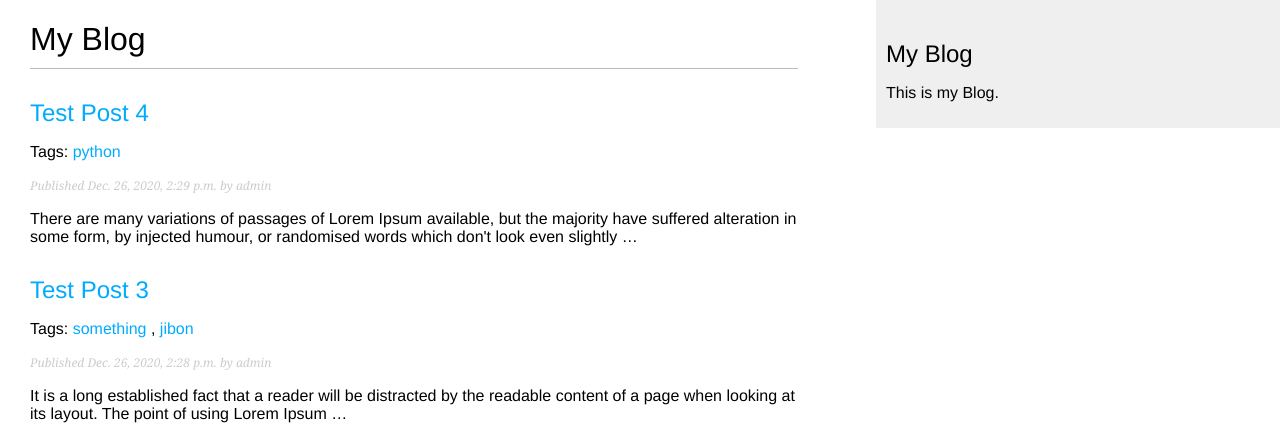
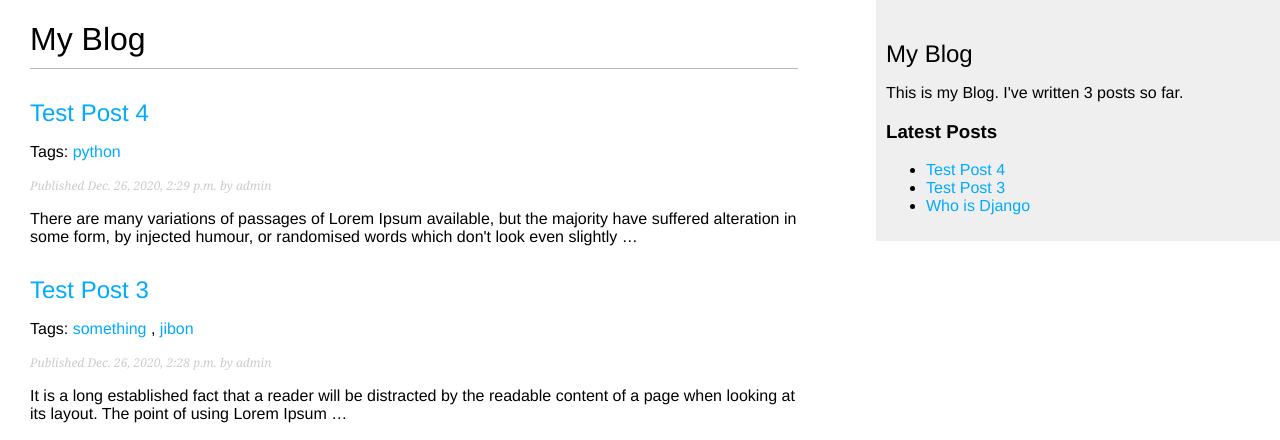
Before and after one commit to jiaulislam/learningDjango, a Django app: page /blog/ in a window 1280 px wide. Shown: the top 440 px of the page. Run offline with Django 3.2, Linux system fonts and the light colour scheme; data comes from the database, SQL or seed files in the repository; parts of the project's set-up code (start-up, migrations or seed data) failed here and were passed over.

Commit message:
latest post card added

```diff
--- a/blog/models.py
+++ b/blog/models.py
@@ -47,7 +47,8 @@ class Post(models.Model):
         return reverse('blog:post_detail',
                        args=[self.publish.year,
                              self.publish.month,
-                             self.publish.day, self.slug])
+                             self.publish.day,
+                             self.slug])
 
 
 class Comment(models.Model):
--- a/blog/templates/blog/base.html
+++ b/blog/templates/blog/base.html
@@ -1,3 +1,4 @@
+{% load blog_tags %}
 {% load static %}
 <!DOCTYPE html>
 <html lang="en">
@@ -15,7 +16,11 @@
 
     <div id="sidebar">
         <h2> My Blog </h2>
-        <p>This is my Blog.</p>
+        <p>This is my Blog. I've written {% total_posts %} posts so far.</p>
+        <h3>
+            Latest Posts
+        </h3>
+        {% show_latest_posts 3 %}
     </div>
 </body>
 </html>
--- /dev/null
+++ b/blog/templates/blog/post/latest_posts.html
@@ -0,0 +1,7 @@
+<ul>
+    {% for post in latest_posts %}
+        <li>
+            <a href="{{ post.get_absolute_url }}">{{ post.title }}</a>
+        </li>
+    {% endfor %}
+</ul>
--- /dev/null
+++ b/blog/templatetags/blog_tags.py
@@ -0,0 +1,15 @@
+from django import template
+from ..models import Post
+
+register = template.Library()
+
+
+@register.simple_tag
+def total_posts():
+    return Post.published.count()
+
+
+@register.inclusion_tag('blog/post/latest_posts.html')
+def show_latest_posts(count=5):
+    latest_posts = Post.published.order_by('-publish')[:count]
+    return {'latest_posts': latest_posts}
```
Also changed, not shown: README.md, blog/templatetags/__init__.py (added).
